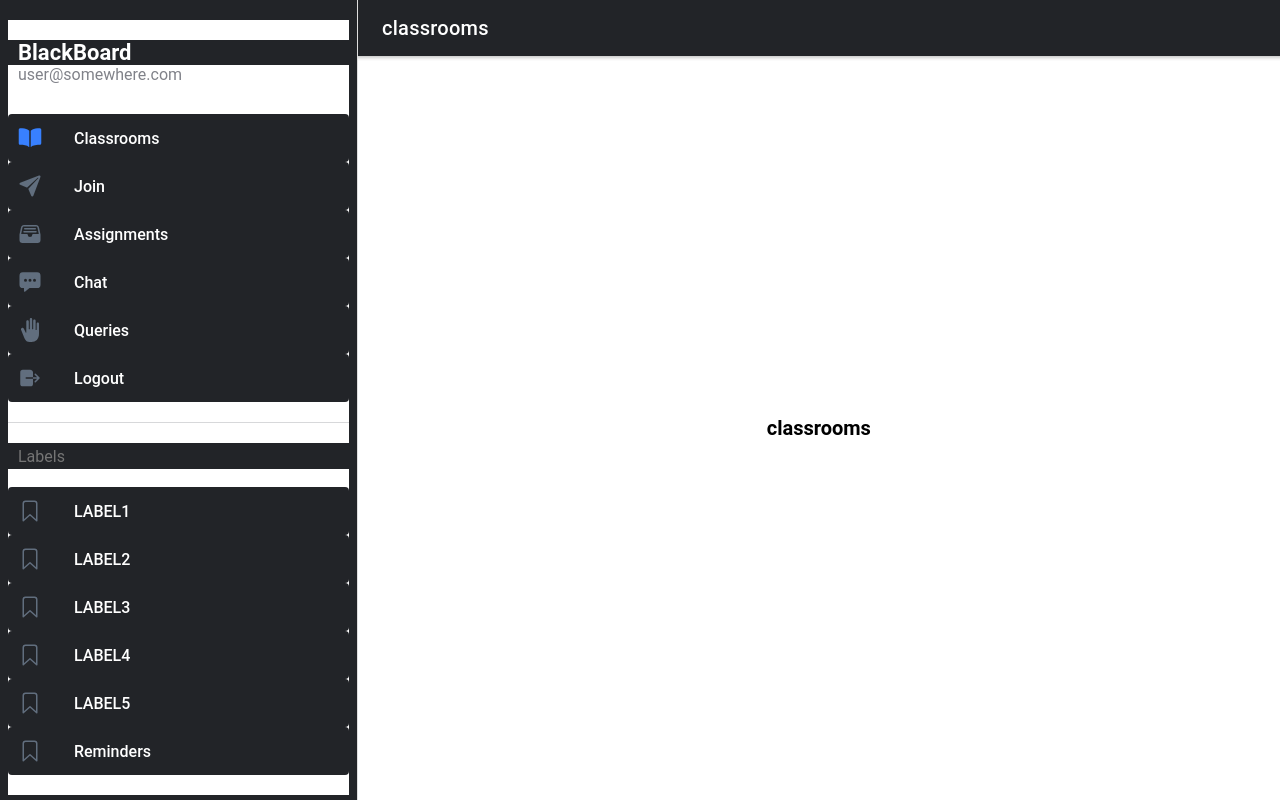
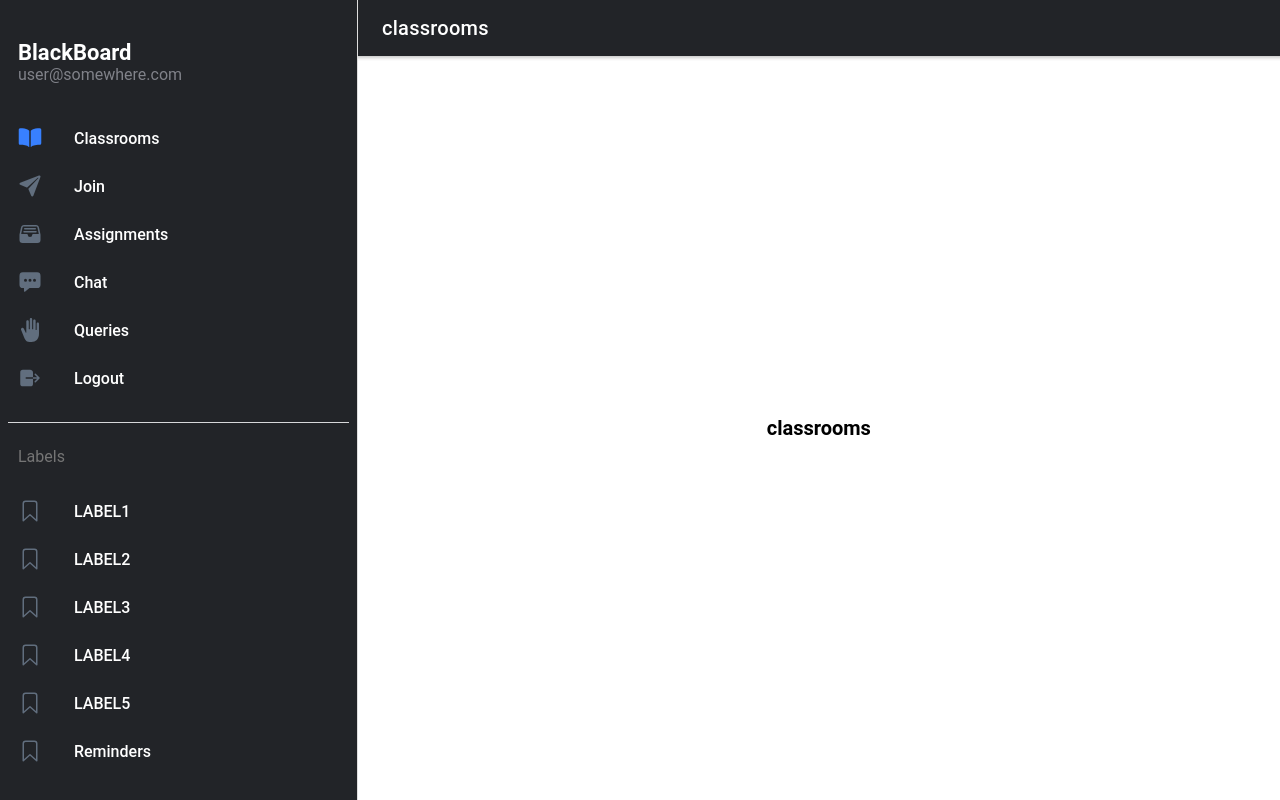
Before and after one commit to Samsung-Digital-Labs/pwa-frontend, a React (Create React App) app: page /page/classrooms in a window 1280 px wide. Built offline with nearby package versions, Linux system fonts and the light colour scheme.

Commit message:
add welcome page

```diff
--- a/src/components/Menu.css
+++ b/src/components/Menu.css
@@ -1,6 +1,7 @@
-ion-menu ion-content {
-    --background: var(--ion-item-background, var(--ion-background-color, #fff));
-  }
+/* ion-menu ion-content {
+    --background: var(--ion-item-background, var(--ion-background-color, #000));
+  } */
+
 
   ion-menu.md ion-content {
     --padding-start: 8px;
@@ -11,6 +12,7 @@ ion-menu ion-content {
 
   ion-menu.md ion-list {
     padding: 20px 0;
+    background-color: #222428;
   }
 
   ion-menu.md ion-note {
@@ -31,7 +33,6 @@ ion-menu ion-content {
     font-size: 22px;
     font-weight: 600;
     min-height: 20px;
-
   }
 
   ion-menu.md ion-list#labels-list ion-list-header {
@@ -45,11 +46,11 @@ ion-menu ion-content {
   ion-menu.md ion-item {
     --padding-start: 10px;
     --padding-end: 10px;
-    border-radius: 4px;
+    border-radius: 0px;
   }
 
   ion-menu.md ion-item.selected {
-    --background: rgba(var(--ion-color-primary-rgb), 0.14);
+    --background: rgba(255,255,255, 0.14);
   }
 
   ion-menu.md ion-item.selected ion-icon {
--- a/src/components/Menu.tsx
+++ b/src/components/Menu.tsx
@@ -12,7 +12,7 @@ import {
 
   import React from 'react';
   import { useLocation } from 'react-router-dom';
-  import { bookmarkOutline, paperPlaneOutline, logOutOutline, logOut, bookOutline, book, handRightOutline, handRight, fileTrayFullOutline, fileTrayFull, paperPlane, chatboxEllipses, chatboxEllipsesOutline } from 'ionicons/icons';
+  import { bookmarkOutline, paperPlaneOutline, logOutOutline, logOut, bookOutline, book, handRightOutline, handRight, fileTrayFullOutline, fileTrayFull, paperPlane, chatboxEllipses, chatboxEllipsesOutline, colorFill } from 'ionicons/icons';
   import './Menu.css';
 
   // Abstract class/interface for
```
Also changed, not shown: src/components/welcome.tsx (added, +15 -0 lines).
